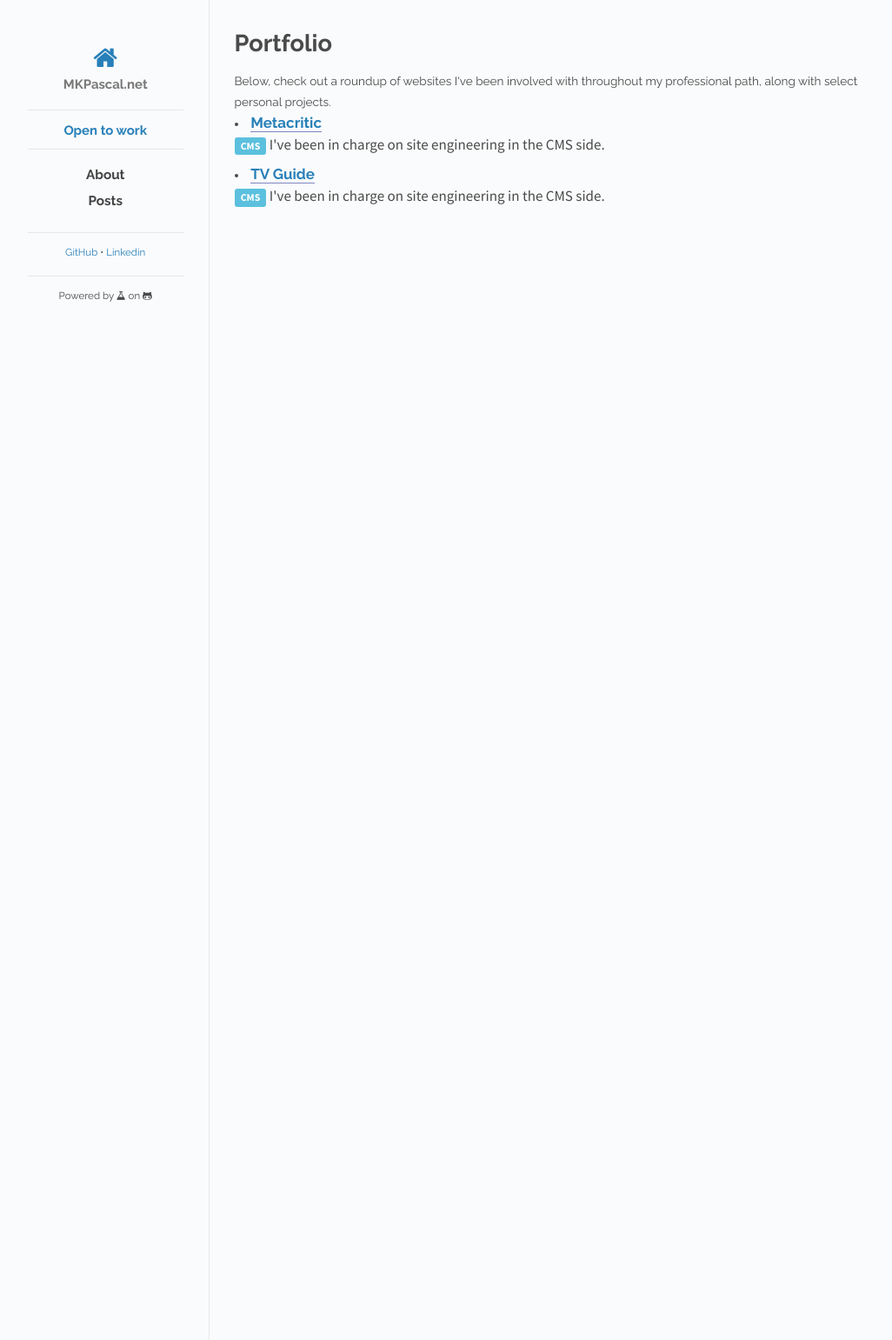
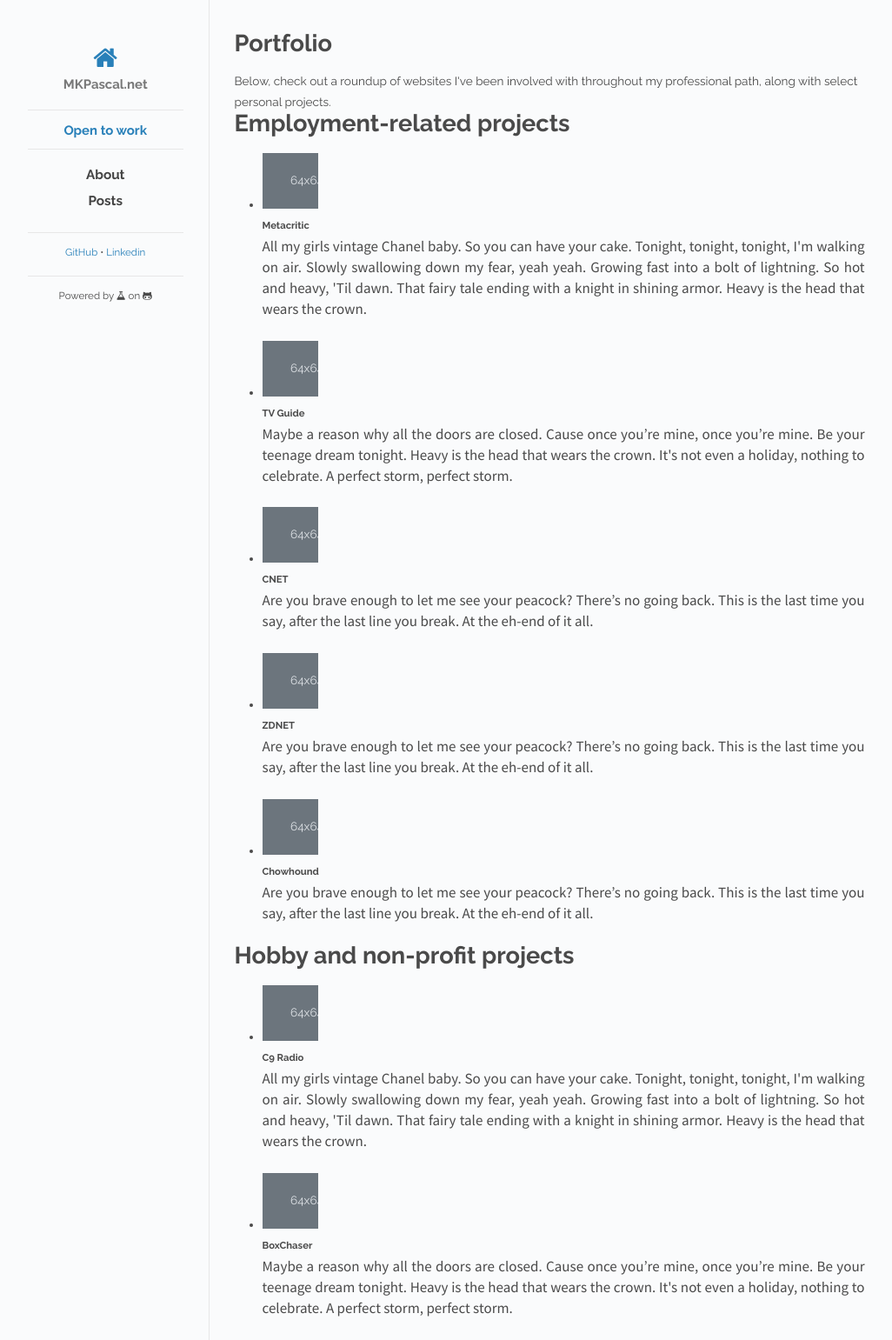
Before and after one commit to mkpascal/mkpascal.github.io, a Jekyll site: the page built from portfolio.html, in a window 1280 px wide. Shown: the whole page at 87% size, without its empty margins (118-1144 px from the left). Built offline with Jekyll 4.4.1, drawn with Linux system fonts in a browser that asks for light colours; nearby versions of some CDN libraries.

Commit message:
Update portfolio.html

```diff
--- a/portfolio.html
+++ b/portfolio.html
@@ -6,10 +6,76 @@ permalink: /portfolio/
 
 Below, check out a roundup of websites I've been involved with throughout my professional path, along with select personal projects.
 
-<li class="post-link">
-  <a class="post-title" href="https://www.metacritic.com">Metacritic <span class="post-content"><i class="label label-info">CMS</i> I've been in charge on site engineering in the CMS side.</span></a>
-</li>
+<h1>Employment-related projects</h1>
 
-<li class="post-link">
-  <a class="post-title" href="https://www.metacritic.com">TV Guide <span class="post-content"><i class="label label-info">CMS</i> I've been in charge on site engineering in the CMS side.</span></a>
-</li>
+<ul class="list-unstyled">
+  <li class="media">
+    <svg class="bd-placeholder-img mr-3" width="64" height="64" xmlns="http://www.w3.org/2000/svg" role="img" aria-label="Placeholder: 64x64" preserveAspectRatio="xMidYMid slice" focusable="false"><title>Placeholder</title><rect width="100%" height="100%" fill="#6c757d"></rect><text x="50%" y="50%" fill="#dee2e6" dy=".3em">64x64</text></svg>
+
+    <div class="media-body">
+      <h5 class="mt-0 mb-1">Metacritic</h5>
+      <p>All my girls vintage Chanel baby. So you can have your cake. Tonight, tonight, tonight, I'm walking on air. Slowly swallowing down my fear, yeah yeah. Growing fast into a bolt of lightning. So hot and heavy, 'Til dawn. That fairy tale ending with a knight in shining armor. Heavy is the head that wears the crown.</p>
+    </div>
+  </li>
+
+  <li class="media my-4">
+    <svg class="bd-placeholder-img mr-3" width="64" height="64" xmlns="http://www.w3.org/2000/svg" role="img" aria-label="Placeholder: 64x64" preserveAspectRatio="xMidYMid slice" focusable="false"><title>Placeholder</title><rect width="100%" height="100%" fill="#6c757d"></rect><text x="50%" y="50%" fill="#dee2e6" dy=".3em">64x64</text></svg>
+
+    <div class="media-body">
+      <h5 class="mt-0 mb-1">TV Guide</h5>
+      <p>Maybe a reason why all the doors are closed. Cause once you’re mine, once you’re mine. Be your teenage dream tonight. Heavy is the head that wears the crown. It's not even a holiday, nothing to celebrate. A perfect storm, perfect storm.</p>
+    </div>
+  </li>
+
+  <li class="media my-4">
+    <svg class="bd-placeholder-img mr-3" width="64" height="64" xmlns="http://www.w3.org/2000/svg" role="img" aria-label="Placeholder: 64x64" preserveAspectRatio="xMidYMid slice" focusable="false"><title>Placeholder</title><rect width="100%" height="100%" fill="#6c757d"></rect><text x="50%" y="50%" fill="#dee2e6" dy=".3em">64x64</text></svg>
+
+    <div class="media-body">
+      <h5 class="mt-0 mb-1">CNET</h5>
+      <p>Are you brave enough to let me see your peacock? There’s no going back. This is the last time you say, after the last line you break. At the eh-end of it all.</p>
+    </div>
+  </li>
+
+  <li class="media my-4">
+    <svg class="bd-placeholder-img mr-3" width="64" height="64" xmlns="http://www.w3.org/2000/svg" role="img" aria-label="Placeholder: 64x64" preserveAspectRatio="xMidYMid slice" focusable="false"><title>Placeholder</title><rect width="100%" height="100%" fill="#6c757d"></rect><text x="50%" y="50%" fill="#dee2e6" dy=".3em">64x64</text></svg>
+
+    <div class="media-body">
+      <h5 class="mt-0 mb-1">ZDNET</h5>
+      <p>Are you brave enough to let me see your peacock? There’s no going back. This is the last time you say, after the last line you break. At the eh-end of it all.</p>
+    </div>
+  </li>
+
+  <li class="media my-4">
+    <svg class="bd-placeholder-img mr-3" width="64" height="64" xmlns="http://www.w3.org/2000/svg" role="img" aria-label="Placeholder: 64x64" preserveAspectRatio="xMidYMid slice" focusable="false"><title>Placeholder</title><rect width="100%" height="100%" fill="#6c757d"></rect><text x="50%" y="50%" fill="#dee2e6" dy=".3em">64x64</text></svg>
+
+    <div class="media-body">
+      <h5 class="mt-0 mb-1">Chowhound</h5>
+      <p>Are you brave enough to let me see your peacock? There’s no going back. This is the last time you say, after the last line you break. At the eh-end of it all.</p>
+    </div>
+  </li>
+
+</ul>
+
+<h1>Hobby and non-profit projects</h1>
+
+<ul class="list-unstyled">
+  <li class="media">
+    <svg class="bd-placeholder-img mr-3" width="64" height="64" xmlns="http://www.w3.org/2000/svg" role="img" aria-label="Placeholder: 64x64" preserveAspectRatio="xMidYMid slice" focusable="false"><title>Placeholder</title><rect width="100%" height="100%" fill="#6c757d"></rect><text x="50%" y="50%" fill="#dee2e6" dy=".3em">64x64</text></svg>
+
+    <div class="media-body">
+      <h5 class="mt-0 mb-1">C9 Radio</h5>
+      <p>All my girls vintage Chanel baby. So you can have your cake. Tonight, tonight, tonight, I'm walking on air. Slowly swallowing down my fear, yeah yeah. Growing fast into a bolt of lightning. So hot and heavy, 'Til dawn. That fairy tale ending with a knight in shining armor. Heavy is the head that wears the crown.</p>
+    </div>
+  </li>
+
+  <li class="media my-4">
+    <svg class="bd-placeholder-img mr-3" width="64" height="64" xmlns="http://www.w3.org/2000/svg" role="img" aria-label="Placeholder: 64x64" preserveAspectRatio="xMidYMid slice" focusable="false"><title>Placeholder</title><rect width="100%" height="100%" fill="#6c757d"></rect><text x="50%" y="50%" fill="#dee2e6" dy=".3em">64x64</text></svg>
+
+    <div class="media-body">
+      <h5 class="mt-0 mb-1">BoxChaser</h5>
+      <p>Maybe a reason why all the doors are closed. Cause once you’re mine, once you’re mine. Be your teenage dream tonight. Heavy is the head that wears the crown. It's not even a holiday, nothing to celebrate. A perfect storm, perfect storm.</p>
+    </div>
+  </li>
+
+
+</ul>
```
